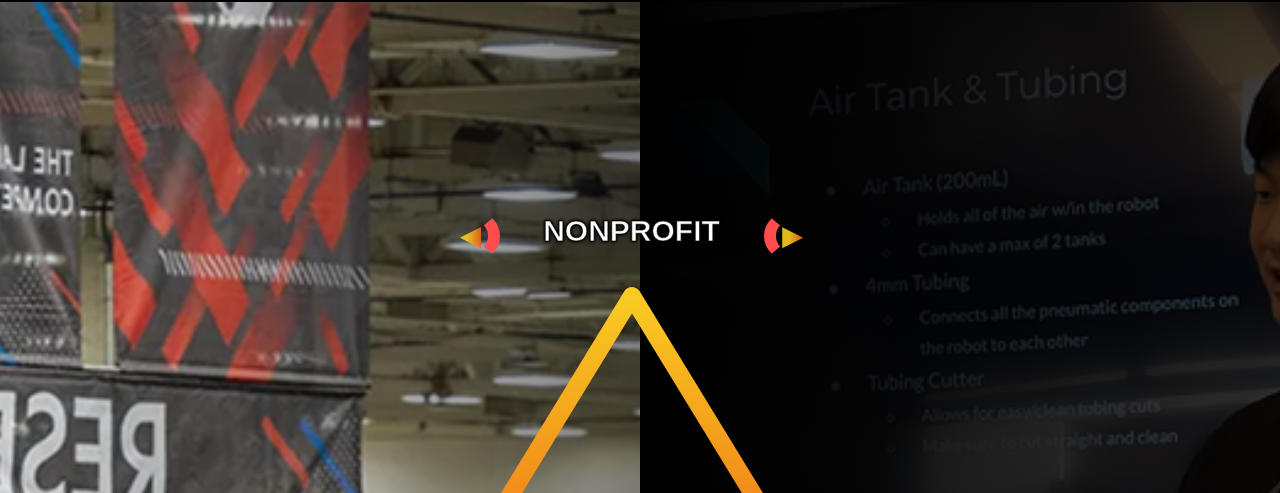
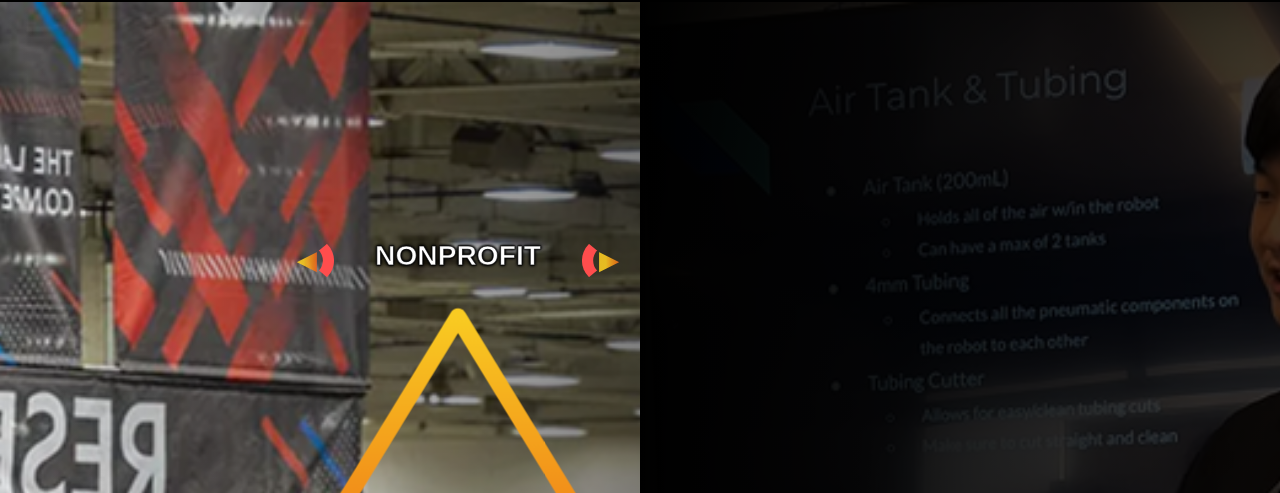
Before and after one commit to socalAlliance/socalAllianceWebsite, a plain HTML site: page about/index.html in a window 1280 px wide. Shown: the part 781-1274 px from the top of the page. Drawn offline with Linux system fonts and the light colour scheme; a web font is replaced by a local one.

Commit message:
Fixed the triangle sizing and spacing

```diff
--- a/about/index.html
+++ b/about/index.html
@@ -27,15 +27,11 @@ html, body { overflow-x: clip; }
 
 /* triangle section responsive */
 .triangle-container {
-  position: relative !important;
-  width: 100vw !important;
-  max-width: 100vw !important;
-  margin-left: 50% !important;
-  transform: translateX(-50%) !important;
-  box-sizing: border-box !important;
-  padding-left: 72px !important;
-  padding-right: 72px !important;
+  width: min(900px, 100%) !important;
+  max-width: 100% !important;
   overflow: visible !important;
+  position: relative;
+  overflow-x: visible !important;
 }
 
 .triangle-container svg {
@@ -1316,9 +1312,7 @@ img, svg, video { max-width: 100%; height: auto; }
       stage.style.left = (leftPx - 8.5) + 'px'; // micro offset left by 3px
       stage.style.top = '50%';
       // Down-only scale: target ~66% of viewport width, capped by original and container height
-      const sidePad = Math.max(72, vw * 0.10);
-      const usableW = Math.max(0, vw - sidePad * 2);
-      const targetW = Math.min(usableW, BASE_W);
+      const targetW = Math.min(vw * 0.66, BASE_W);
       const s = Math.min(targetW / BASE_W, ch / BASE_H, 1);
       stage.style.transform = 'translate(-50%, -50%) scale(' + s + ')';
     }
@@ -1382,7 +1376,6 @@ img, svg, video { max-width: 100%; height: auto; }
     }
 
     window.addEventListener('resize', onResize);
-window.addEventListener('load', onResize);
     onResize(); // initial
   })();
   </script>
@@ -1421,43 +1414,13 @@ window.addEventListener('load', onResize);
 </body>
 </html>
 
-<style id="triangle-wide-noclip">
-/* Keep triangle fully visible on ultra-wide screens */
+<style id="triangle-midrange-padding-v2">
 .triangle-container {
   width: 100vw !important;
   max-width: 100vw !important;
   box-sizing: border-box !important;
-  padding-left: 80px !important;   /* side breathing room */
-  padding-right: 80px !important;
-  margin-left: 50% !important;     /* ensure true centering with full-bleed width */
-  transform: translateX(-50%) !important;
-  overflow: visible !important;    /* never clip edges */
+  overflow: visible !important;
+  padding-left: max(96px, 12vw) !important;
+  padding-right: max(96px, 12vw) !important;
 }
 </style>
-
-
-<style id="triangle-mid-fix">
-.triangle-container {
-  width: 100vw !important;
-  max-width: 100vw !important;
-  overflow-x: visible !important;
-  overflow: visible !important;
-  padding-left: max(72px, 6vw) !important;
-  padding-right: max(72px, 6vw) !important;
-}
-</style>
-
-<style id="triangle-svg-scale">
-.triangle-container svg { display:block !important; width:100% !important; height:auto !important; }
-</style>
-
-
-<style id="triangle-midrange-padding">
-.triangle-container {
-  width: 100vw !important;
-  max-width: 100vw !important;
-  overflow: visible !important;
-  padding-left: max(72px, 10vw) !important;
-  padding-right: max(72px, 10vw) !important;
-}
-</style>
```
